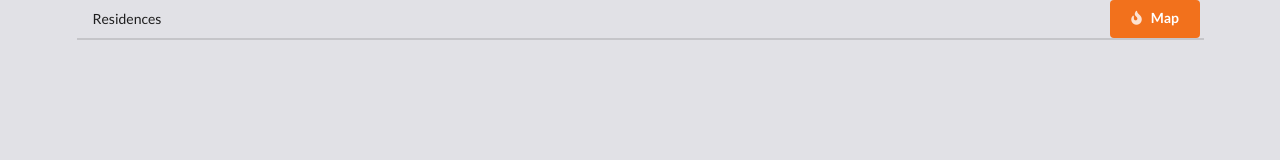
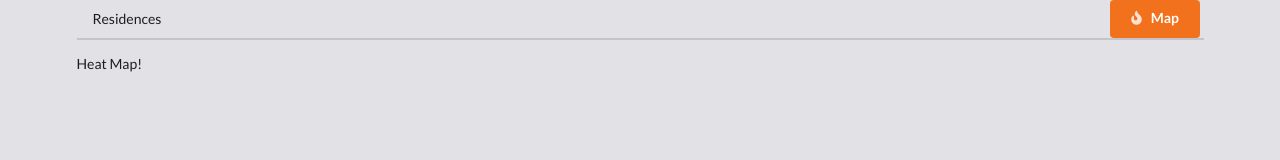
Before and after one commit to marco-amorim/residency, a React (Create React App) app in the folder client/: page /heatmap in a window 1280 px wide. Shown: the top 160 px of the page. Built offline with nearby package versions, Linux system fonts and the light colour scheme.

Commit message:
creating HeatMap component

```diff
--- a/client/src/components/App.js
+++ b/client/src/components/App.js
@@ -5,6 +5,7 @@ import ResidenceList from './residences/ResidenceList';
 import ResidenceCreate from './residences/ResidenceCreate';
 import ResidenceEdit from './residences/ResidenceEdit';
 import ResidenceDelete from './residences/ResidenceDelete';
+import HeatMap from './HeatMap';
 import history from '../history';
 
 import '../assets/styles/global.css';
@@ -17,6 +18,7 @@ const App = () => {
 				<Route path="/" exact component={ResidenceList} />
 				<Route path="/residences/new" exact component={ResidenceCreate} />
 				<Route path="/residences/edit/:id" exact component={ResidenceEdit} />
+				<Route path="/heatmap" exact component={HeatMap} />
 				<Route
 					path="/residences/delete/:id"
 					exact
--- a/client/src/components/Header.js
+++ b/client/src/components/Header.js
@@ -8,7 +8,7 @@ const Header = () => {
 				Residences
 			</Link>
 			<div className="right menu">
-				<Link to="/" className="ui orange button">
+				<Link to="/heatmap" className="ui orange button">
 					<i className="fire icon" />
 					Map
 				</Link>
--- /dev/null
+++ b/client/src/components/HeatMap.js
@@ -0,0 +1,13 @@
+import React, { Component } from 'react';
+
+class HeatMap extends Component {
+  render() {
+    return (
+      <div>
+        Heat Map!
+      </div>
+    );
+  }
+}
+
+export default HeatMap;
```
Also changed, not shown: 2 other files (tests, documents, lock files or other folders).
